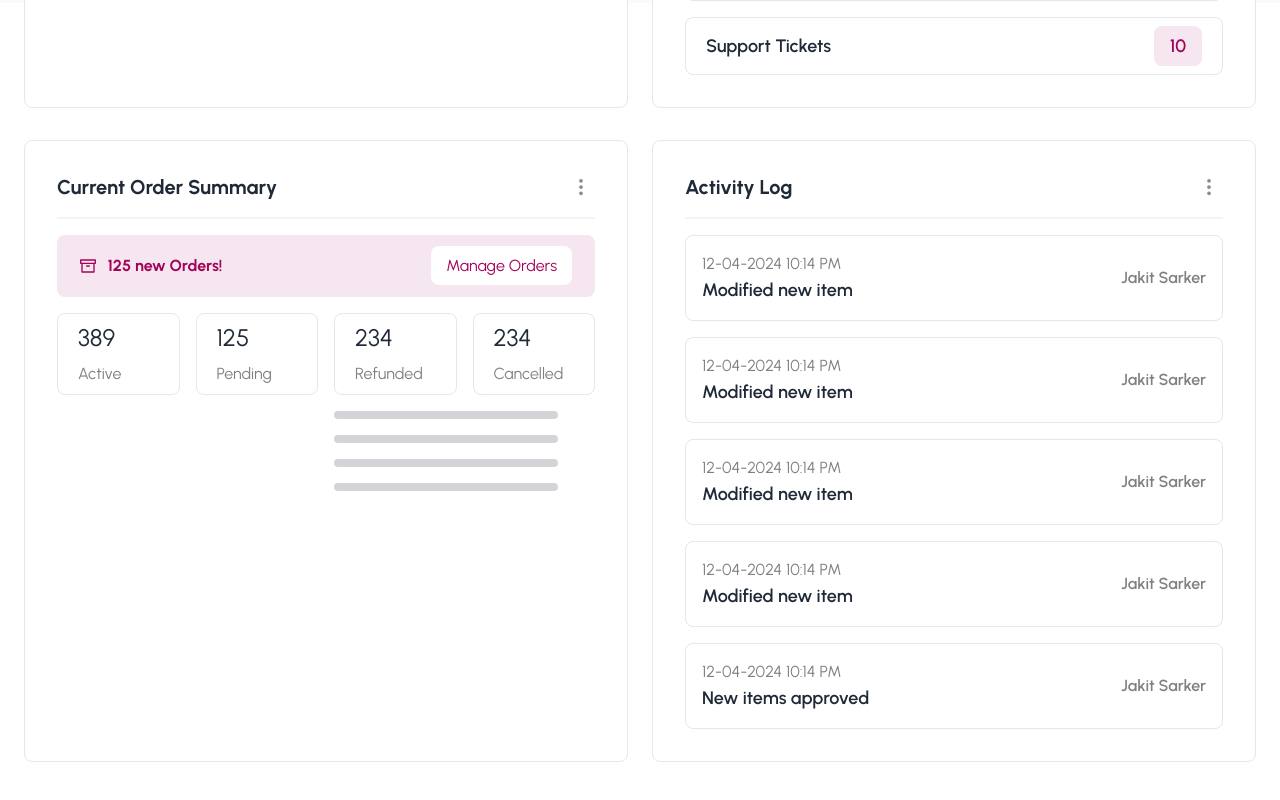
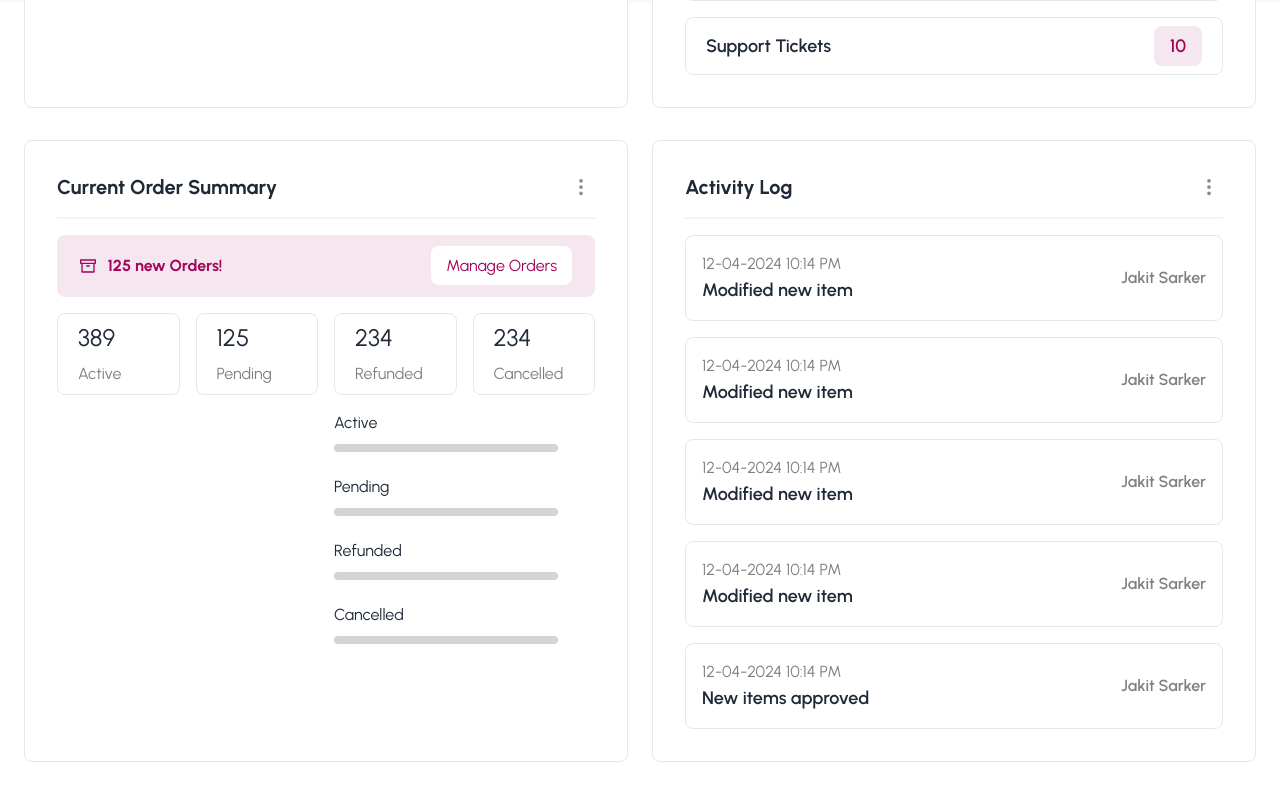
Before and after one commit to JannatulAfrozFaria/admin-layout, a React (Vite) app: page / in a window 1280 px wide. Shown: the part 797-1597 px from the top of the page. Built offline with nearby package versions, Linux system fonts and the light colour scheme; a web font is replaced by a local one.

Commit message:
title added to progress bar

```diff
--- a/src/Home/HomeComponents/OrderSummary.jsx
+++ b/src/Home/HomeComponents/OrderSummary.jsx
@@ -36,7 +36,12 @@ const OrderSummary = () => {
                 <div></div>
                 <div className="grid grid-cols-1 gap-4">
                     {OrderStats.map(item => (
-                            <progress key={item.id} className="progress progress-success w-56" value={0} max="100"></progress>
+                        <div key={item.id}>
+                            <div className="flex justify-between">
+                                <p>{item.title}</p>
+                            </div>
+                            <progress className="progress progress-success w-56" value={0} max="100"></progress>
+                        </div>
                     ))}
                 </div>
             </div>
```
